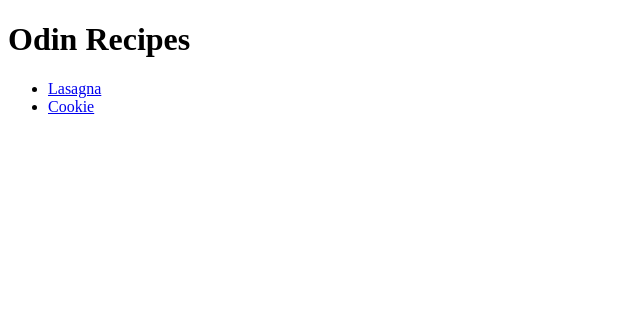
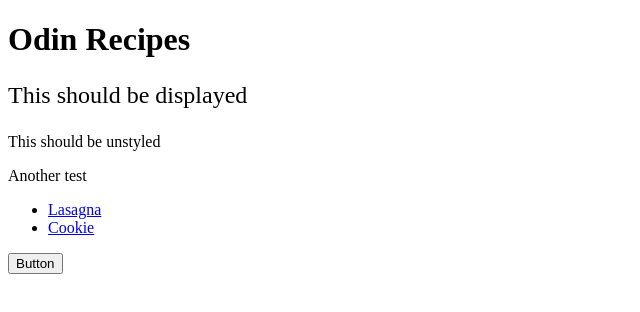
Before and after one commit to chrishyoroklee/odinproject, a plain HTML site: page odin-recipes/index.html in a window 1280 px wide. Shown: the whole page, without its empty margins (0-640 px from the left). Drawn offline with Linux system fonts and the light colour scheme.

Commit message:
css exercises

```diff
--- a/odin-recipes/index.html
+++ b/odin-recipes/index.html
@@ -2,14 +2,27 @@
 <html>
     <head>
         <meta charset="UTF-8">
+        <!-- <link rel="stylesheet" href="style.css"> -->
         <title>Odin Recipes</title>
+        <style>
+            .test1 p{
+                font-size: x-large;
+            }
+        </style>
     </head>
+
     <body>
         <h1>Odin Recipes</h1>
+        <div class="test1 ver1">
+            <p>This should be displayed</p>
+        </div>
+        <p>This should be unstyled</p>
+        <div class="test1" id="ver2">Another test</div>
         <ul>
             <li><a href="./recipes/lasagna.html">Lasagna</a></li>
             <li><a href="./recipes/cookie.html">Cookie</a></li>
         </ul>
 
+        <button>Button</button>
     </body>
 </html>
--- /dev/null
+++ b/odin-recipes/style.css
@@ -0,0 +1,17 @@
+h1 {
+    font-size: large;
+    font-family: 'Courier New', Courier, monospace;
+    text-align: center;
+    color: white;
+    background-color: red;
+}
+
+.Test {
+    color: white;
+    background-color: purple;
+}
+
+button {
+ font-size: 18px;
+ background-color: orange;
+}
```
